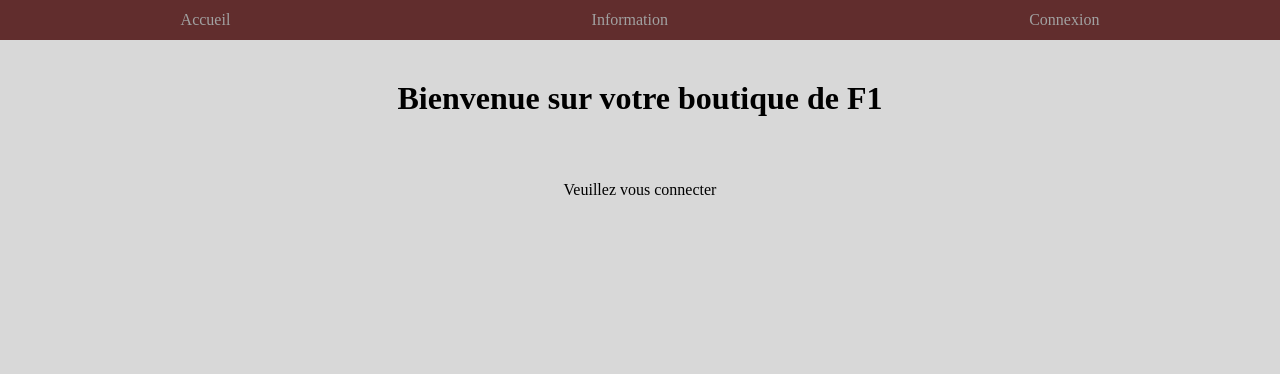
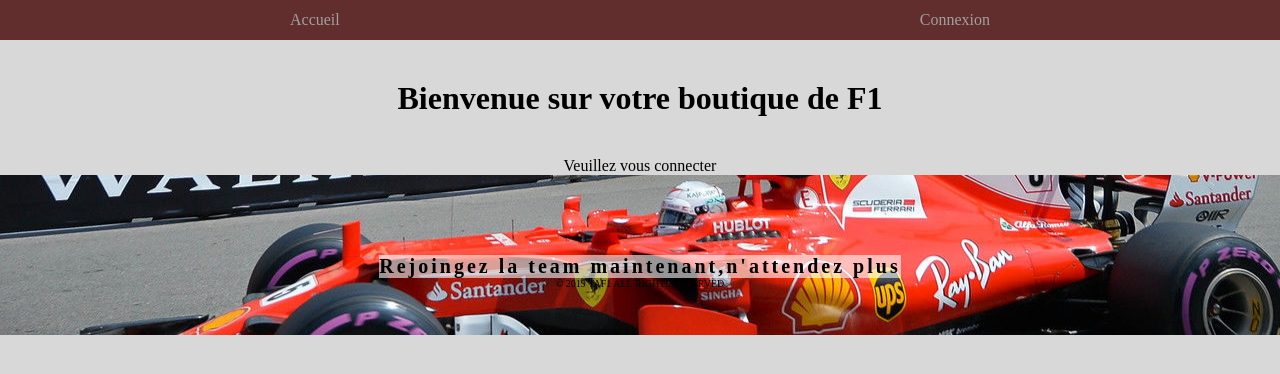
Before and after one commit to matvki/sitePHP, a PHP site: page / in a window 1280 px wide. Shown: the top 374 px of the page. Run offline with PHP 8.4, Linux system fonts and the light colour scheme.

Commit message:
add footer

```diff
--- a/data/css/header.css
+++ b/data/css/headerFooter.css
@@ -1,3 +1,4 @@
+/* header */
 header>ul{
     justify-content: space-around;
     width: 100vw;
@@ -45,3 +46,26 @@ span:hover{
     padding: 0 5px 5px;
     border-radius: 0 0 10% 10%;
 }
+/* footer */
+footer {
+    width: 100vw;
+    height: 20vh;
+    background-image: url(../img/foot.jpg);
+    background-position: 50% 80%;
+    align-items: center;
+    flex-direction: column;
+}
+h4 {
+    margin-top: 10vh;
+    color: black;
+    background-color: rgba(255, 255, 255, 0.582);
+    font-size: 20px;
+    letter-spacing: 3px;
+}
+
+#copi {
+    font-size: 10px;
+    color: black;
+    text-decoration: none;
+    text-align: right;
+}
--- a/data/css/index.css
+++ b/data/css/index.css
@@ -8,10 +8,11 @@ h1{
     margin-top: 5vh;
     margin-bottom: 5vh;
 }
-p{
+#text{
     margin-top: 3vh;
     width: 80vw;
     text-align: center;
+    margin-bottom: 5vh;
 }
 .unlog{
     color: black;
--- a/data/index.php
+++ b/data/index.php
@@ -6,7 +6,7 @@
   <link rel="icon" type="image/png" href="./img/favicon.png" />
   <meta charset="UTF-8">
   <link rel="stylesheet" href="./css/style.css">
-  <link rel="stylesheet" href="./css/header.css">
+  <link rel="stylesheet" href="./css/headerFooter.css">
   <link rel="stylesheet" href="./css/index.css">
   <title>TAF1 | Accueil</title>
 </head>
@@ -27,7 +27,7 @@
       <?php endif ?>
       <?php
       if ($_SESSION['one']['text'] == 'yes') : ?>
-        <p>
+        <p id="text">
           Lorem ipsum dolor sit amet consectetur adipisicing elit. Deserunt, omnis. Exercitationem cupiditate repellendus vitae est nemo sequi porro voluptatem esse alias repellat! Eius ipsum rem soluta blanditiis amet accusamus cumque.
           Vero eum repudiandae facilis dolores perspiciatis ratione? Nulla ipsam tenetur in pariatur quod corporis doloribus, esse repellat cupiditate! Fuga velit laboriosam sint amet sapiente dolore dolores ad natus, fugit quod?
           Aperiam, aliquid itaque? Earum laboriosam temporibus totam facilis numquam dicta reprehenderit eveniet! Cum facilis vitae quas ipsum accusantium similique vero iste ducimus impedit eos! Ullam corrupti ipsum nam in tempora!
@@ -38,6 +38,7 @@
       <?php endif ?>
     <?php endif ?>
   </main>
+  <?php include_once './templates/footer.php' ?>
 
 </body>
 
--- /dev/null
+++ b/data/templates/footer.php
@@ -0,0 +1,4 @@
+<footer class="flex">
+    <h4>Rejoingez la team maintenant,n'attendez plus</h4>
+    <p class="textFooter" id="copi"> © 2019 TAF1 ALL RIGHTS RESERVED</p>
+</footer>
--- a/data/templates/header.php
+++ b/data/templates/header.php
@@ -2,8 +2,8 @@
 <header>
     <ul class="flex">
         <li><a href="/">Accueil</a></li>
-        <li><a href="./information.php">Information</a></li>
         <?php if (isset($_SESSION['userName'])) : ?>
+            <li><a href="./information.php">Information</a></li>
             <li id="scroll">
                 <span><?= $_SESSION['userName'] ?></span>
                 <ul>
```
Also changed, not shown: data/information.php (+9 -3 lines), data/login.php (+7 -3 lines), data/parametre.php (+13 -11 lines), data/img/foot.jpg (added).
